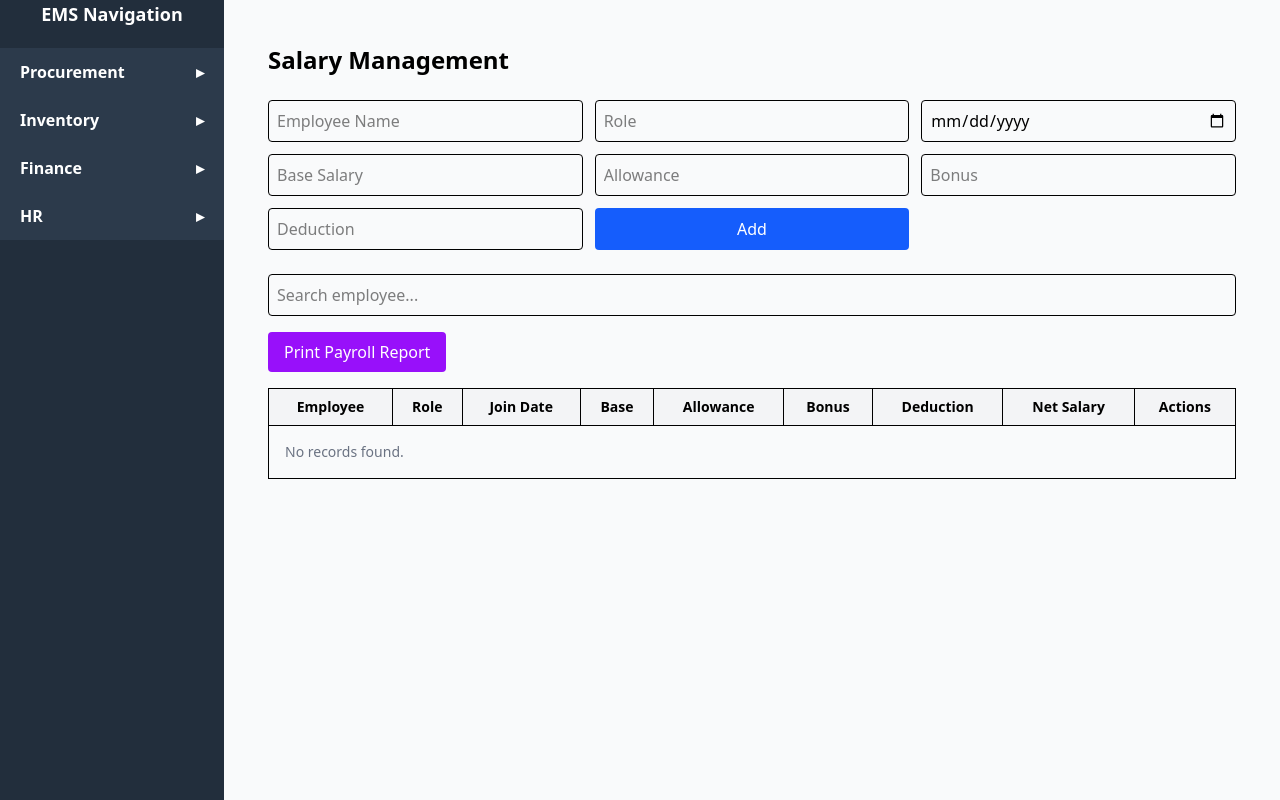
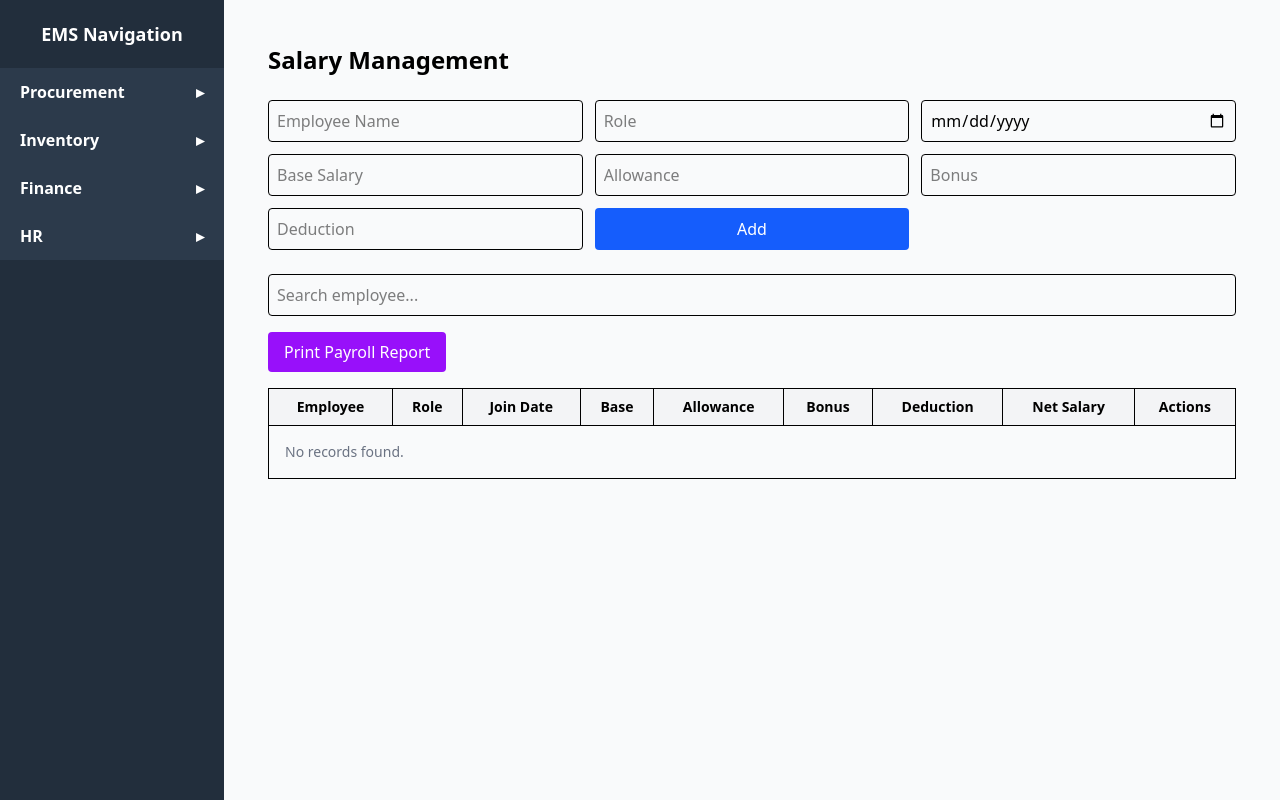
Before and after one commit to rinn014/Module-7, a React (Vite) app in the folder frontend/: page /hr/salary in a window 1280 px wide. Built offline with nearby package versions, Linux system fonts and the light colour scheme.

Commit message:
Anchor Point

```diff
--- a/frontend/src/components/layouts/Sidebar.jsx
+++ b/frontend/src/components/layouts/Sidebar.jsx
@@ -58,7 +58,7 @@ function Sidebar() {
 
   return (
     <nav className="fixed left-0 top-0 h-screen w-56 bg-[#222e3c] text-white overflow-y-auto z-50">
-      <h2 className="text-center mb-5 text-lg font-bold">EMS Navigation</h2>
+      <h2 className="m-5 text-center mb-5 text-lg font-bold">EMS Navigation</h2>
 
       {categories.map((cat) => {
         const isOpen = openCategories.includes(cat.label);
```
